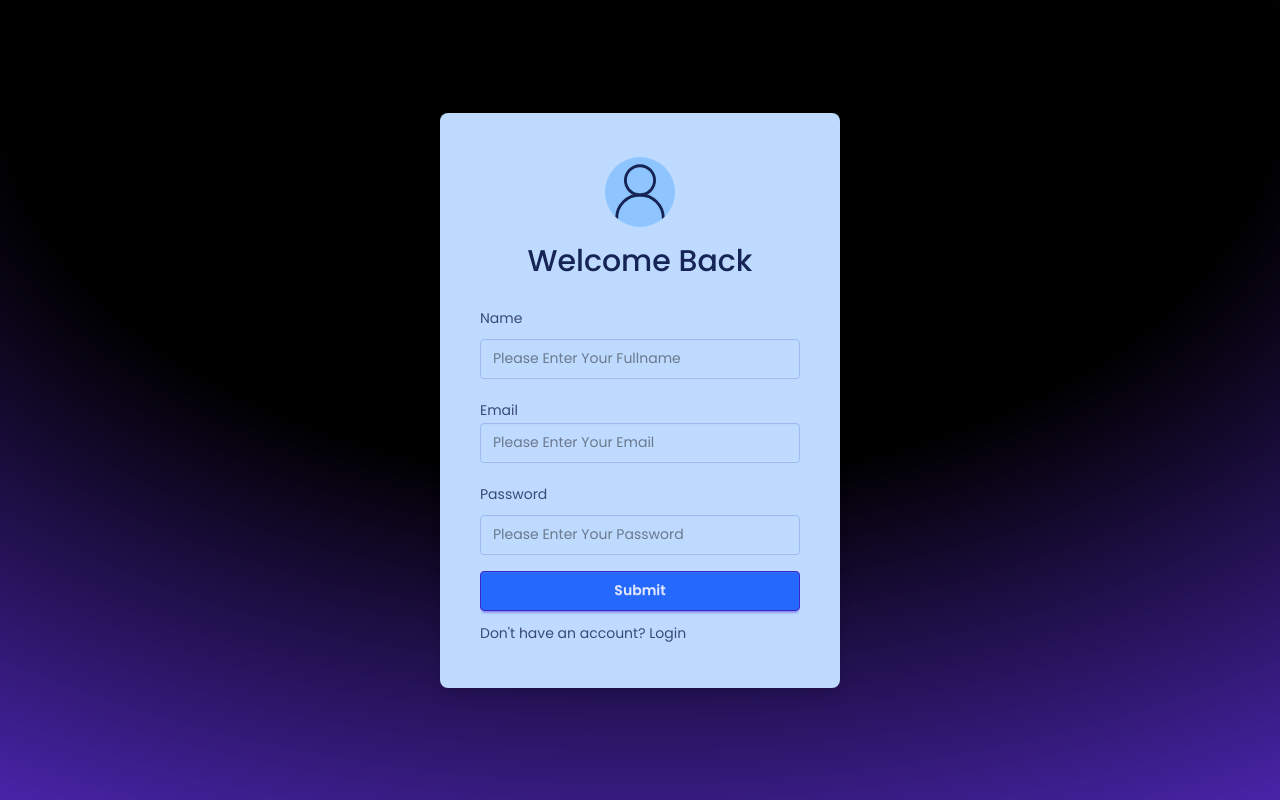
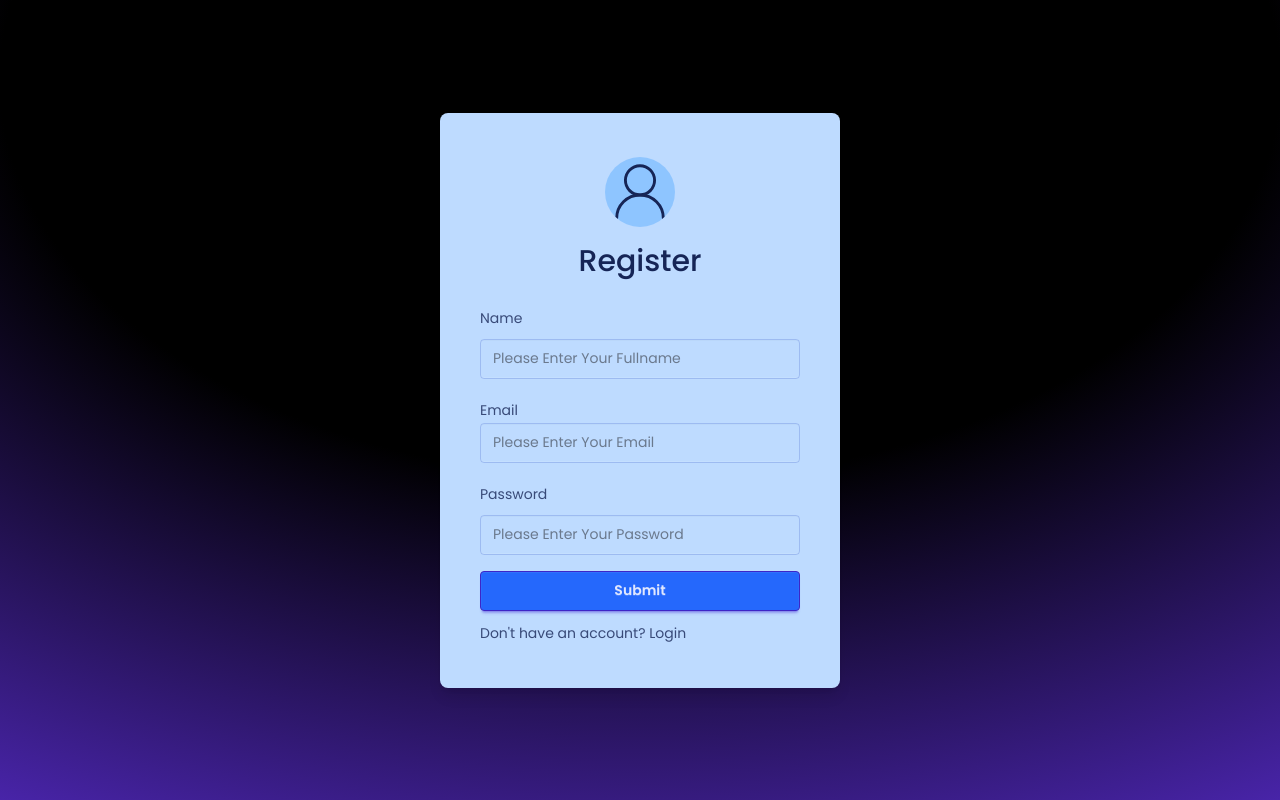
Before and after one commit to storytimewithgreg1-sudo/raiseIt, a React app in the folder frontend/: page /signup in a window 1280 px wide. Built offline with nearby package versions, Linux system fonts and the light colour scheme; no server answers; the HTML template or start-up script is replaced by a standard one.

Commit message:
refactor: change welcome back in signup to register

```diff
--- a/frontend/src/pages/SignupPage.jsx
+++ b/frontend/src/pages/SignupPage.jsx
@@ -44,7 +44,7 @@ const SignupPage = () => {
 
                             <div className=" text-blue-950 flex flex-col items-center gap-4">
                                 <UserRound strokeWidth={1} size={70} className="bg-blue-300 rounded-full" />
-                                <h1 className="font-medium text-xl md:text-3xl text-blue-950">Welcome Back</h1>
+                                <h1 className="font-medium text-xl md:text-3xl text-blue-950">Register</h1>
                             </div>
 
                             <form onSubmit={handleRegistration} className=" w-full max-w-md">
```
